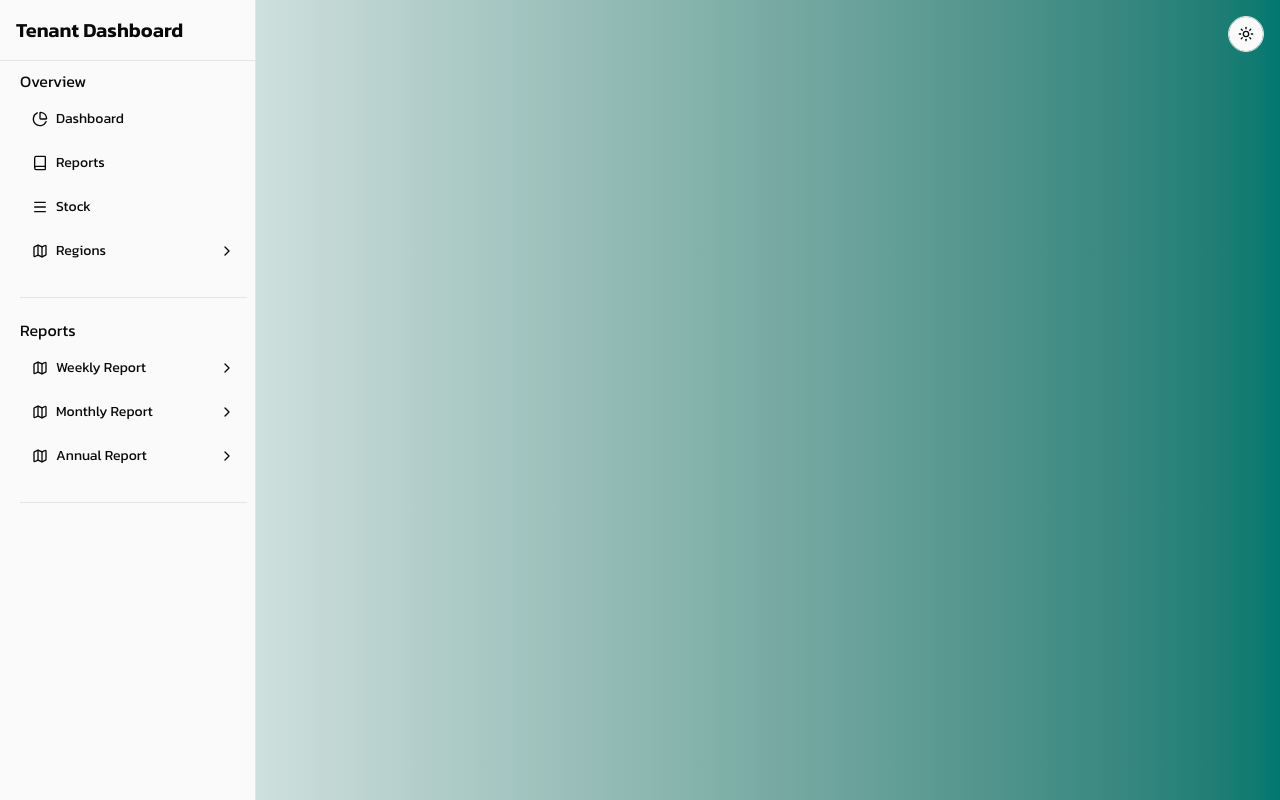
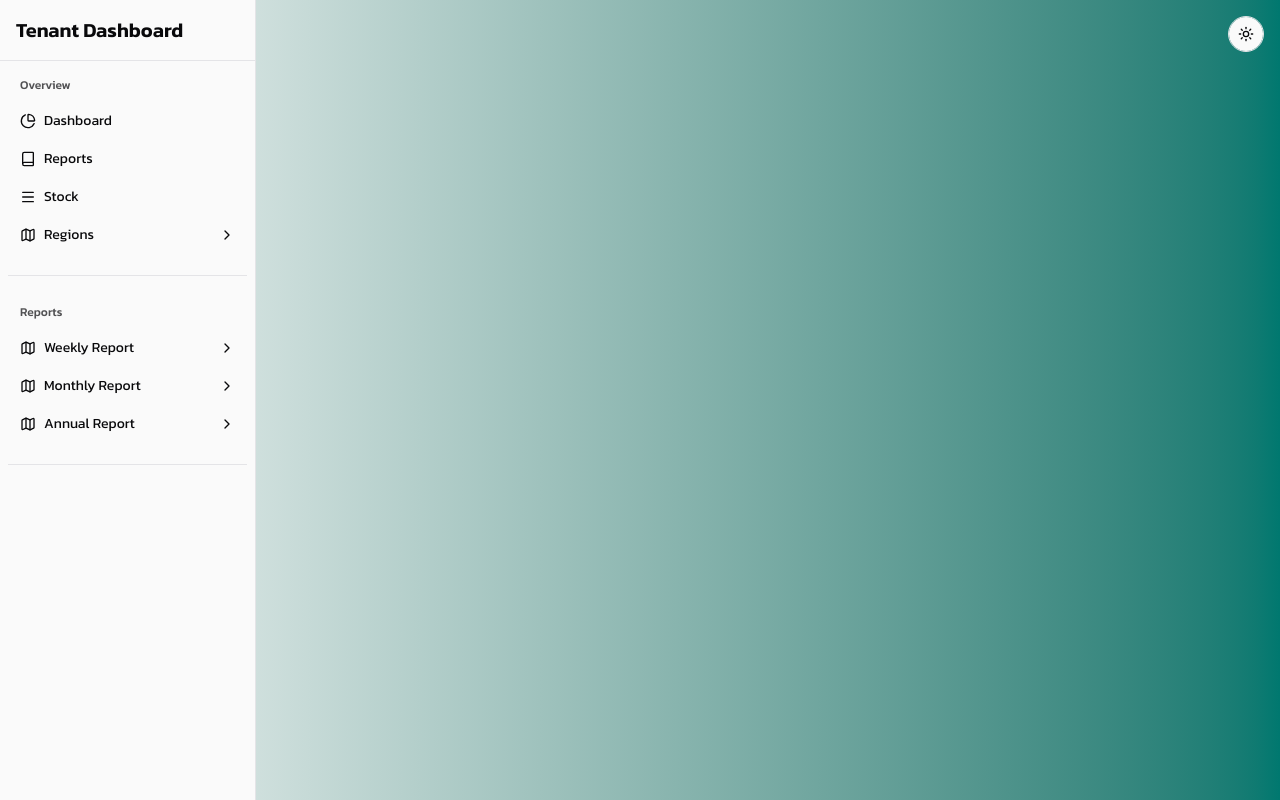
Before and after one commit to Spokes-Softwares/starter-draft, a Next.js app in the folder apps/tenant/: page /dashboard in a window 1280 px wide. Built offline with nearby package versions, Linux system fonts and the light colour scheme.

Commit message:
Use correct shadcn-ui sidebar components

```diff
--- a/apps/tenant/app/(main)/dashboard/page.tsx
+++ b/apps/tenant/app/(main)/dashboard/page.tsx
@@ -5,8 +5,12 @@ import {
   SidebarContent,
   SidebarFooter,
   SidebarGroup,
+  SidebarGroupLabel,
   SidebarHeader,
+  SidebarMenu,
+  SidebarMenuBadge,
   SidebarMenuButton,
+  SidebarMenuItem,
 } from "@repo/ui/components/shadcn-ui/sidebar";
 import {
   Book,
@@ -56,26 +60,22 @@ export default function TenantDashboard() {
       </SidebarHeader>
       <Separator className="bg-border" />
       <SidebarContent>
-        <SidebarGroup className="flex flex-col pl-5">
-          <div className="grid gap-5">
+        <SidebarGroup className="gap-5">
           {sidebarMenuItems.map((menuItems, index) => (
-              <div key={index} className="grid gap-2">
-                <span>{menuItems.title}</span>
-                <div className="grid gap-2">
-                  {menuItems.items.map((item, index) => (
-                    <div key={index} className="flex flex-row gap-1">
+            <SidebarMenu key={index}>
+              <SidebarGroupLabel>{menuItems.title}</SidebarGroupLabel>
+              {menuItems.items.map((item) => (
+                <SidebarMenuItem key={item.label}>
                   <SidebarMenuButton>
-                        <item.icon key={index} />
+                    <item.icon />
                     <span>{item.label}</span>
                     {item.chevron && <item.chevron className="ml-auto" />}
                   </SidebarMenuButton>
-                    </div>
+                </SidebarMenuItem>
               ))}
-                </div>
               <Separator className="bg-border mt-5" />
-              </div>
+            </SidebarMenu>
           ))}
-          </div>
         </SidebarGroup>
       </SidebarContent>
       <SidebarFooter />
```
Lines whose indentation alone changed are shown as unchanged.
